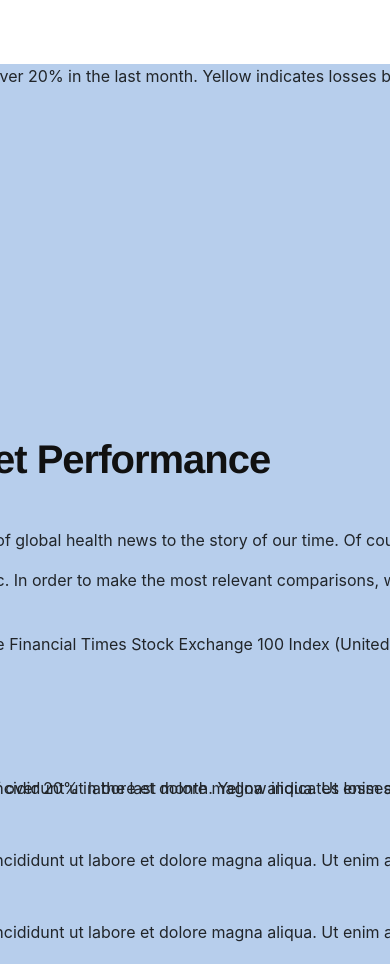
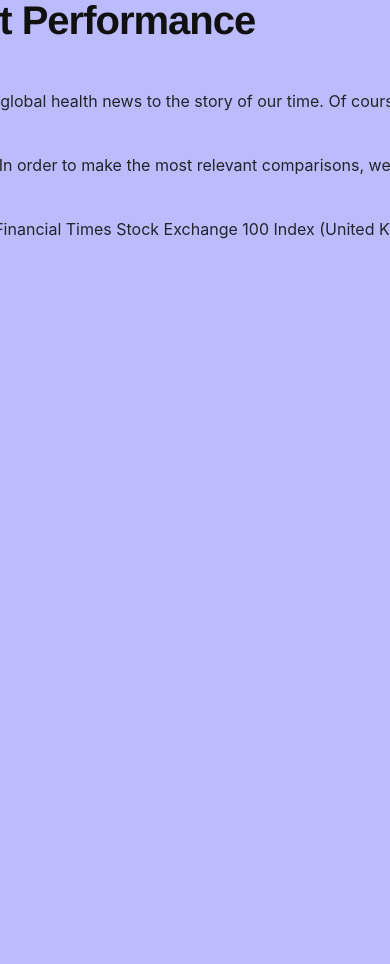
Before and after one commit to KrystalWang070/Covid_Stock_Market, a Flask app: page / in a window 390 px wide; the page is wider, and only the part inside the window is pictured. Shown: the part 610-1574 px from the top of that part. After the commit the page ends 849 px from the top of that part, so only its background shows below. Run offline with Flask 2, Linux system fonts and the light colour scheme; some libraries are stand-ins or nearby versions.

Commit message:
cleanupwebsite

```diff
--- a/project3/templates/index.html
+++ b/project3/templates/index.html
@@ -1,6 +1,8 @@
 <!doctype html>
 <html lang="en">
+
     <head>
+
         <!-- Required meta tags -->
         <meta charset="utf-8">
         <meta name="viewport" content="width=device-width, initial-scale=1, shrink-to-fit=no">
@@ -39,7 +41,6 @@
               <div class="col-md-12">
                 <!-- Leaflet map -->
                 <div id="map"></div>
-            <p>The colors of the circles represent financial loss categories. Red indicates losses of over 20% in the last month. Yellow indicates losses between 10-20%. Green indicates losses under 10%. Click on the circles to see more information on the focus countries. </p>
               </div>
             </div>
 
@@ -47,10 +48,11 @@
         integrity="sha512-tAGcCfR4Sc5ZP5ZoVz0quoZDYX5aCtEm/eu1KhSLj2c9eFrylXZknQYmxUssFaVJKvvc0dJQixhGjG2yXWiV9Q=="
         crossorigin=""></script>
 
+        <!-- API Key -->
+        <script type="text/javascript" src="{{ url_for('static', filename='js/config.js') }}"></script>
+
         <!-- Leaflet logic -->
         <script type="text/javascript" src="{{ url_for('static', filename='js/logic.js') }}"></script>
-     <!-- API Key -->
-     <script type="text/javascript" src="{{ url_for('static', filename='js/config.js') }}"></script>
 
 
         <!-- Leaflet extra markers -->
@@ -59,8 +61,8 @@
 
         <style>
           div.ex1 {
-        background-color: rgb(183, 206, 236);
-        width: 2000px;
+            background-color: rgb(188, 188, 252);
+            width: 1680px;
             height: 900px;
             overflow: scroll;
           }
@@ -72,12 +74,7 @@
 
       <!-- Overall Grid -->
       <div id="body">
-        <!-- Map -->
-        <div class="col-md-12">
-          <div style= "height: 375px; width: 1680px;">
-            <div id="map">
-          </div>
-        </div>
+
 
         <!-- Header -->
         <div id="title">
@@ -94,22 +91,22 @@
             <p id="body">We will focus on the Dow Jones Industrial Average (United States of America), the Financial Times Stock Exchange 100 Index (United Kingdom), and the Korea Composite Stock Price Index (South Korea).</p>
           </div>
         </div>
-        <!-- Leaflet -->
-        <div class="row">
-          <div class="col-md-12">
-            <!-- Leaflet map -->
-            <h5>Covid-19 & Stocks Map</h5>
-            <div id="map"></div>
-            <p>The colors of the circles represent financial loss categories. Red indicates losses of over 20% in the last month. Yellow indicates losses between 10-20%. Green indicates losses under 10%. Click on the circles to see more information on the focus countries. </p>
+
+
+        <!-- second sub header -->
+        <div id="sub-header">
+          <div class="col-md-6">
+            <h3>Covid-19 & Stocks Map</h3>
           </div>
         </div>
+
         <!--Plotly charts-->
         <div id="chartRow">
           <!-- Plot USA -->
           <div class="col-md-8">
             <h5>United States Covid-19 cases vs DOW Jones</h5>
             <div id="plot-usa"></div>
-            <p> Lorem ipsum dolor sit amet, consectetur adipiscing elit, sed do eiusmod tempor incididunt ut labore et dolore magna aliqua. Ut enim ad minim veniam, quis nostrud exercitation ullamco laboris nisi ut aliquip ex ea commodo consequat.  </p>
+
           </div>
         </div>
         <div id="chartRow">
@@ -117,7 +114,7 @@
           <div class="col-md-8">
             <h5>South Korea Covid-19 cases vs KOSPI Index</h5>
             <div id="plot-kr"></div>
-            <p> Lorem ipsum dolor sit amet, consectetur adipiscing elit, sed do eiusmod tempor incididunt ut labore et dolore magna aliqua. Ut enim ad minim veniam, quis nostrud exercitation ullamco laboris nisi ut aliquip ex ea commodo consequat.  </p>
+
           </div>
         </div>
         <div id="chartRow">
@@ -125,7 +122,7 @@
           <div class="col-md-8">
             <h5>United Kingdom Covid-19 cases vs FTSE Index</h5>
             <div id="plot-uk"></div>
-            <p> Lorem ipsum dolor sit amet, consectetur adipiscing elit, sed do eiusmod tempor incididunt ut labore et dolore magna aliqua. Ut enim ad minim veniam, quis nostrud exercitation ullamco laboris nisi ut aliquip ex ea commodo consequat.  </p>
+
           </div>
         </div>
         <div id="chartRow">
@@ -138,22 +135,25 @@
         <div id="body">
           <!-- Links to Data Sources -->
           <div class="col-md-8">
-            <p> Data Sources </p>
+            <h5> Data Sources </h5>
           <div class="col-md-8">
             <a href="https://www.ecdc.europa.eu/en/geographical-distribution-2019-ncov-cases">European Centre for Disease Prevention and Control</a>
           </div>
           <div class="col-md-8">
             <a href="https://www.sharecast.com/index/Dow_Jones_IA/prices">ShareCast: Dow Jones</a>
           </div>
+          <div class="col-md-8">
             <a href="https://www.sharecast.com/index/FTSE_100/prices">ShareCast: FTSE Index</a>
+          </div>
           <div class="col-md-8">
             <a href="https://www.investing.com/indices/kospi-historical-data">Investing: KOSPI Index</a>
           </div>
+          <div class="col-md-8">
+            <a href="https://github.com/KrystalWang070/Flask">GitHub</a>
           </div>
 
-      <div id="footer">
-        <a href="https://github.com/KrystalWang070/Flask">GitHub</a>
         </div>
+
 
       <script>
         if (window.location.host.indexOf('github.io') !== -1 && window.location.protocol !== "https:") {
```
Also changed, not shown: 2 other files. Lines whose indentation alone changed are shown as unchanged.
